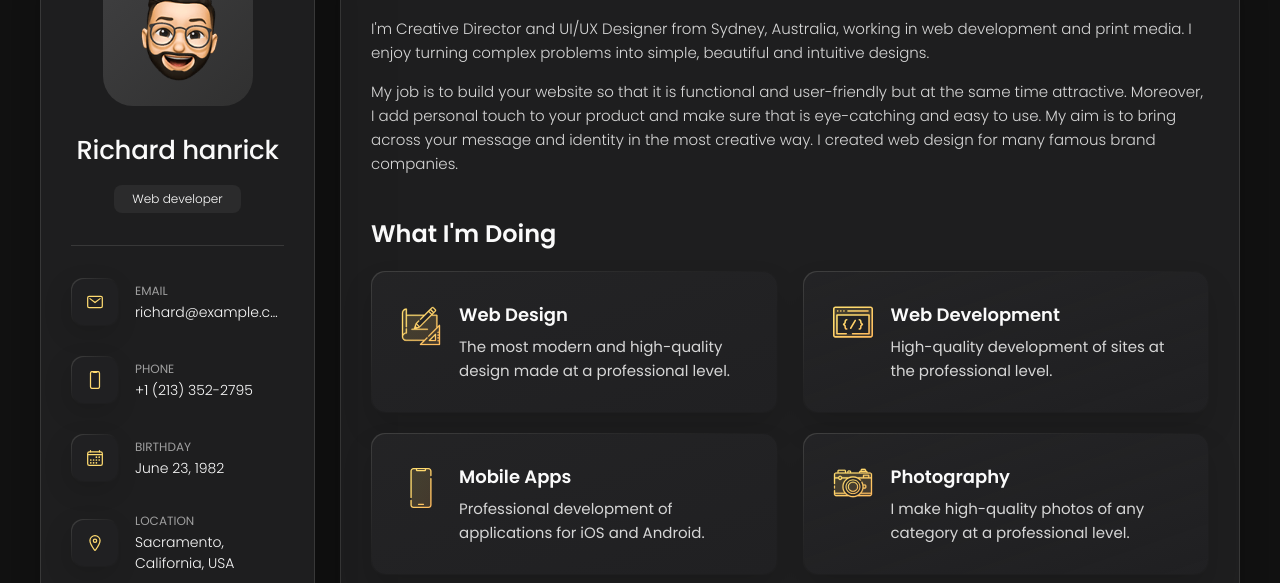
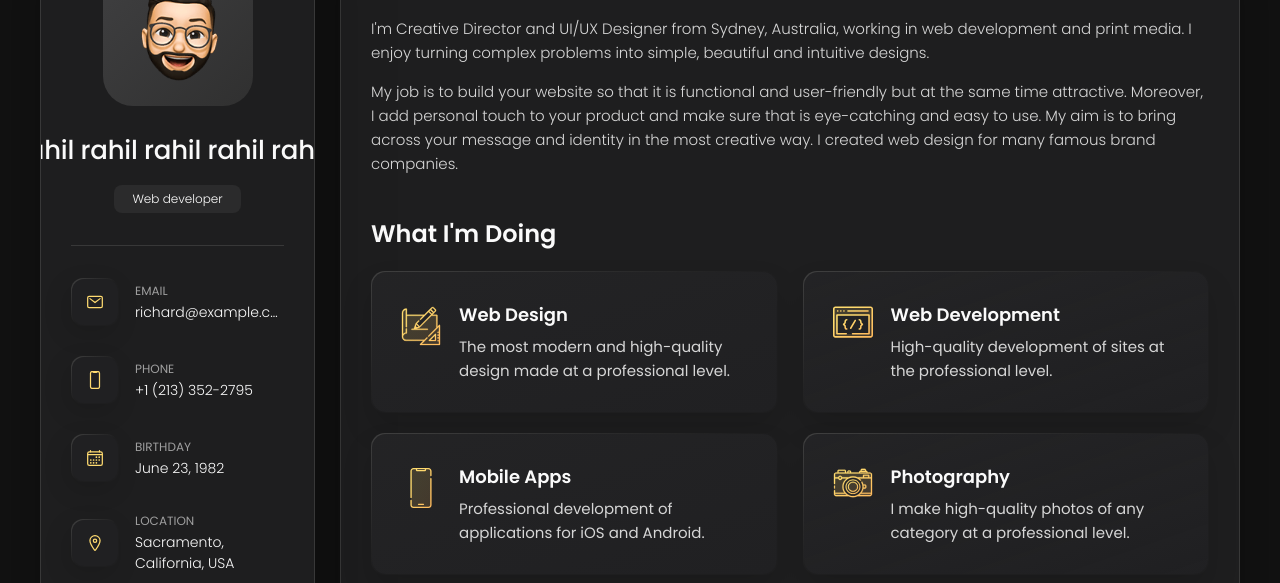
Before and after one commit to Rahil117/Rahil117.github.io, a plain HTML site: page index.html in a window 1280 px wide. Shown: the part 162-745 px from the top of the page. Drawn offline with nearby package versions, Linux system fonts and the light colour scheme.

Commit message:
Update index.html

```diff
--- a/index.html
+++ b/index.html
@@ -46,7 +46,7 @@
         </figure>
 
         <div class="info-content">
-          <h1 class="name" title=" Rahil Rahi rah Ra a">Richard hanrick</h1>
+          <h1 class="name" title=" Rahil Rahi rah Ra a">Rahil rahil rahil rahil rahil rahil rhaoil</h1>
 
           <p class="title">Web developer</p>
         </div>
```
